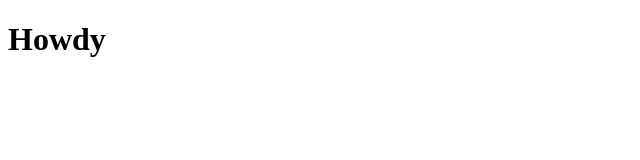
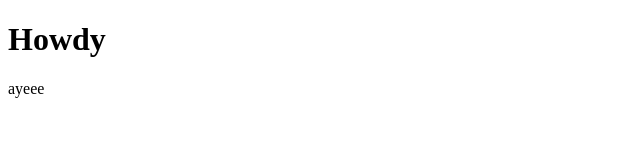
Before and after one commit to Davemem/HTML-Boilerplate, a plain HTML site: page index.html in a window 1280 px wide. Shown: the full height of the page, 0-640 px from the left. Drawn offline with Linux system fonts and the light colour scheme.

```diff
--- a/index.html
+++ b/index.html
@@ -7,5 +7,6 @@
 </head>
 <body>
   <h1> Howdy</h1>
+  ayeee
 </body>
 </html>
```
